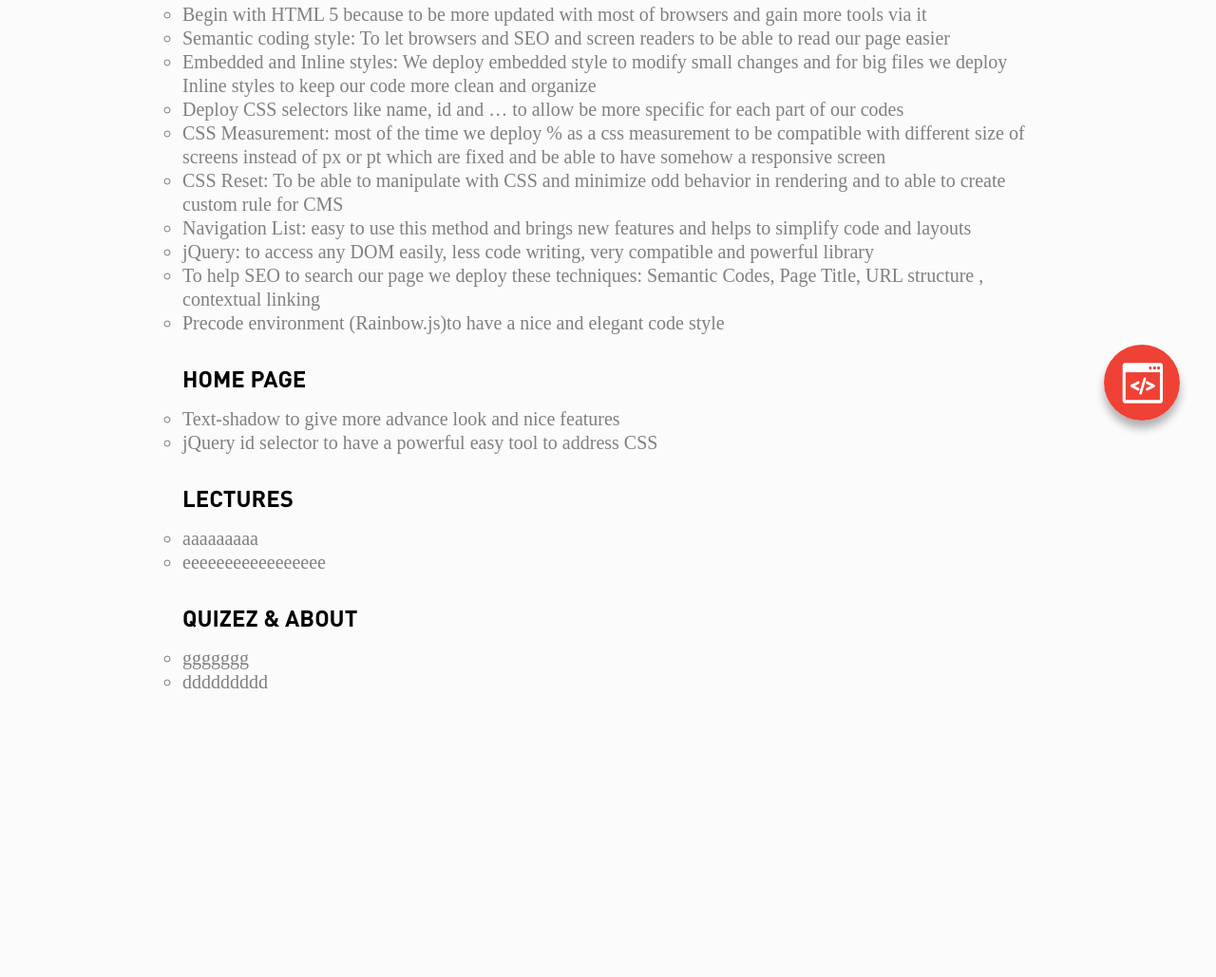
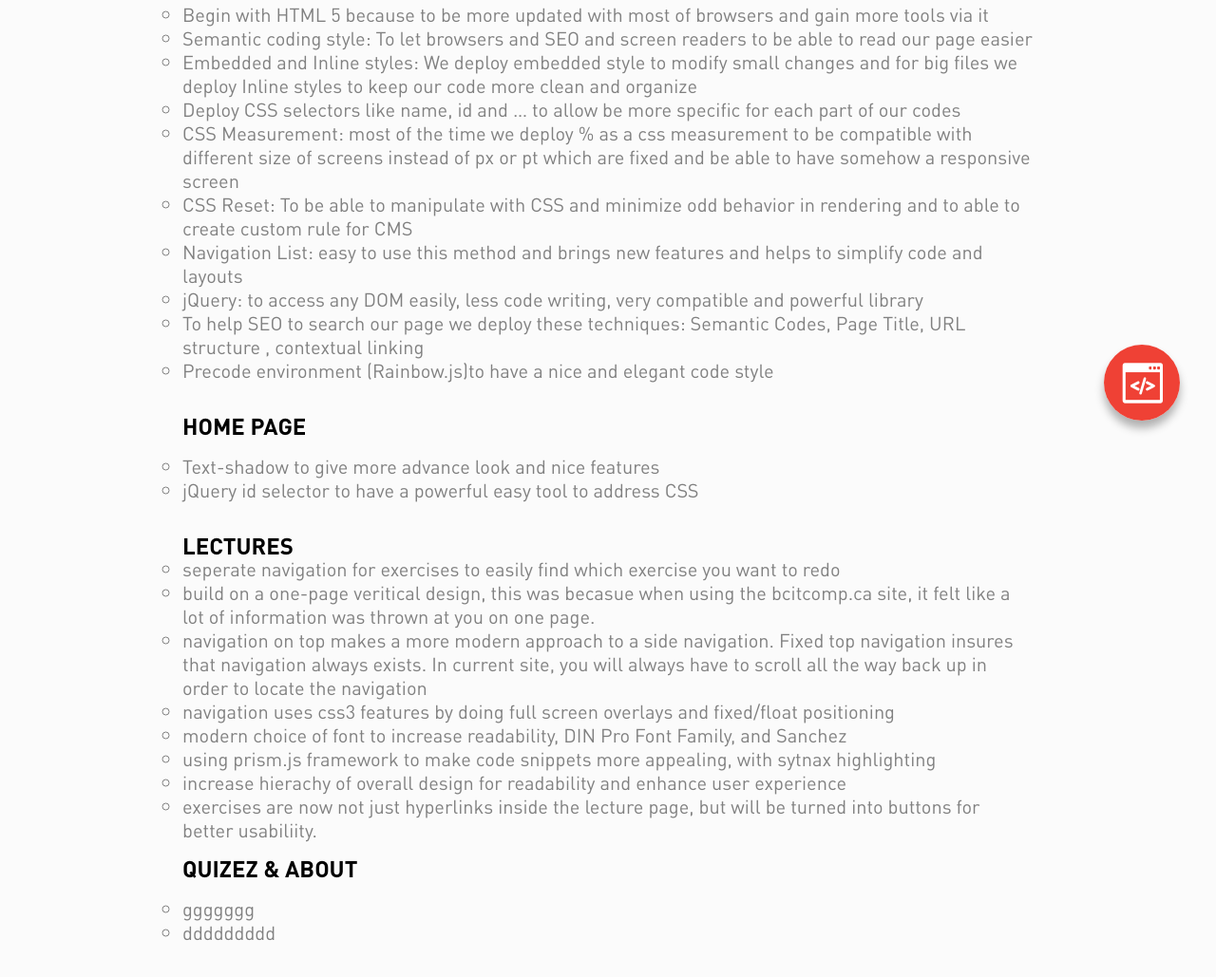
Before and after one commit to okwan/comp1950-finalproject, a plain HTML site: page src/Rational.html in a window 1280 px wide. Shown: the part 317-1346 px from the top of the page at 95% size. Before the commit the page ends 1168 px from the top, so only its background shows below. Drawn offline with Linux system fonts and the light colour scheme.

Commit message:
add rational

```diff
--- a/src/Rational.html
+++ b/src/Rational.html
@@ -24,6 +24,9 @@
  text-shadow: 8px 8px 5px rgba(150, 150, 150, 1);
 
   }
+  ul li {
+  	font-family: DINProRegular;
+  }
  p , h6, p >ul  {
  	color: grey;
     margin-top:1%;
@@ -43,7 +46,7 @@
     list-style-type: circle;
     color: grey;
     font-size: 1.25em;
-  line-height: 125%;
+ 	 line-height: 125%;
 }
 
 
@@ -106,14 +109,17 @@
        </p>
         <br>
 
-        <h3> Lectures  </h3>
-
-       <p>
+        <h3>Lectures</h3>
           <ul class="a">
-   	     <li>	aaaaaaaaa </li>
-        <li> eeeeeeeeeeeeeeeee  </li>
+		   	  <li>seperate navigation for exercises to easily find which exercise you want to redo</li>
+		      <li>build on a one-page veritical design, this was becasue when using the bcitcomp.ca site, it felt like a lot of information was thrown at you on one page.</li>
+		      <li>navigation on top makes a more modern approach to a side navigation. Fixed top navigation insures that navigation always exists. In current site, you will always have to scroll all the way back up in order to locate the navigation</li>
+		      <li>navigation uses css3 features by doing full screen overlays and fixed/float positioning</li>
+		      <li>modern choice of font to increase readability, DIN Pro Font Family, and Sanchez</li>
+		      <li>using prism.js framework to make code snippets more appealing, with sytnax highlighting</li>
+		      <li>increase hierachy of overall design for readability and enhance user experience</li>
+		      <li>exercises are now not just hyperlinks inside the lecture page, but will be turned into buttons for better usabiliity.</li>
    	     </ul>
-       </p>
 		<br>
 
          <h3>	Quizez & About  </h3>
```
